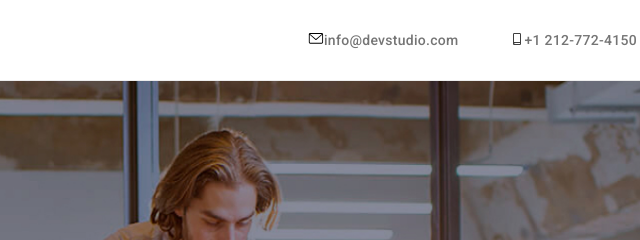
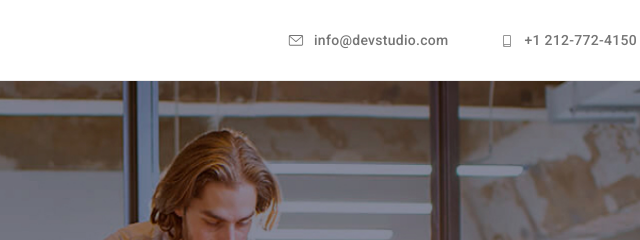
Before and after one commit to fritzsonlouis/goit-markup-hw-04, a plain HTML site: page index.html in a window 1280 px wide. Shown: the top 240 px of the page, 588-1228 px from the left. Drawn offline with nearby package versions, Linux system fonts and the light colour scheme.

Commit message:
fix header nav.

```diff
--- a/css/styles.css
+++ b/css/styles.css
@@ -237,7 +237,7 @@ body {
     color: var(--primary-color);
 }
 
-header-address-icon {
+.header-address-icon {
     margin-right: 10px;
     vertical-align: middle;
     fill: currentColor;
```
Also changed, not shown: index.html (+1 -2 lines).
